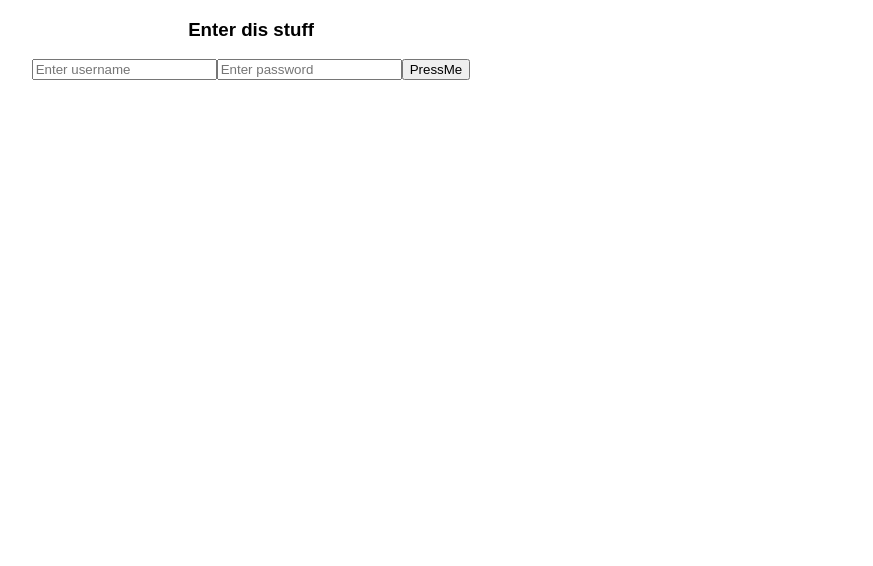
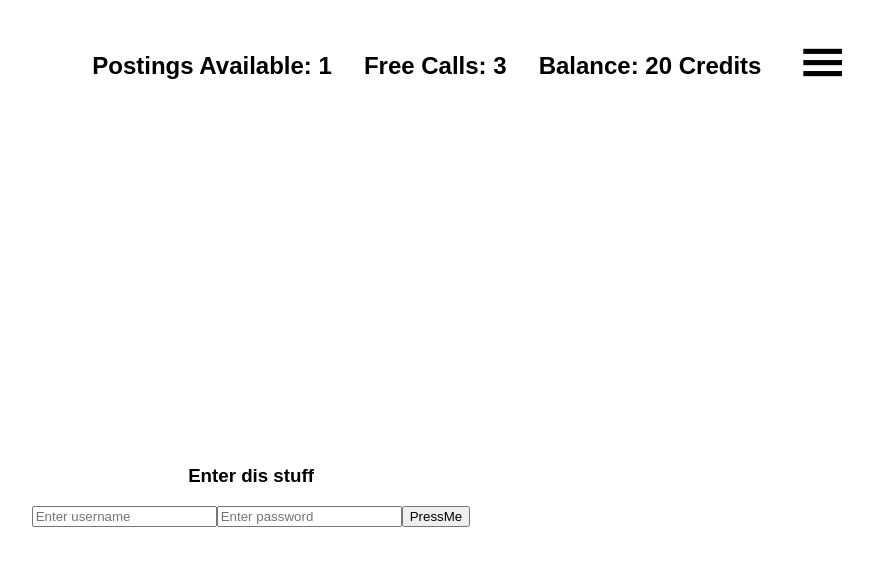
Before and after one commit to BloomTech-Labs/CS8-jobme, a React (Create React App) app in the folder client/: page / in a window 1280 px wide. Shown: the top 566 px of the page, without its empty margins (389-1262 px from the left). Built offline with nearby package versions, Linux system fonts and the light colour scheme.

Commit message:
navigation created, temp css added, imported to app

```diff
--- a/client/src/App.css
+++ b/client/src/App.css
@@ -1,28 +1,3 @@
 .App {
   text-align: center;
 }
-
-.App-logo {
-  animation: App-logo-spin infinite 20s linear;
-  height: 80px;
-}
-
-.App-header {
-  background-color: #222;
-  height: 150px;
-  padding: 20px;
-  color: white;
-}
-
-.App-title {
-  font-size: 1.5em;
-}
-
-.App-intro {
-  font-size: large;
-}
-
-@keyframes App-logo-spin {
-  from { transform: rotate(0deg); }
-  to { transform: rotate(360deg); }
-}
--- a/client/src/App.js
+++ b/client/src/App.js
@@ -1,5 +1,6 @@
 import React, { Component } from 'react';
 import { Login } from './components';
+import Nav from './container/nav/Nav';
 
 import './App.css';
 
@@ -7,9 +8,8 @@ class App extends Component {
   render() {
     return (
       <div className="App">
-        <p>
-          <Login />
-        </p>
+        <Nav />
+        <Login />
       </div>
     );
   }
--- /dev/null
+++ b/client/src/container/nav/Nav.js
@@ -0,0 +1,73 @@
+import React, { Component } from 'react';
+
+import './temp.css';
+
+import NavConst from './NavConst';
+
+class Nav extends Component {
+  constructor(props) {
+    super(props);
+
+    this.state = {
+      isOpen: true,
+      name: ['Kevin'],
+      postsAva: ['1'],
+      freeCall: ['3'],
+      credits: ['20'],
+    };
+
+    this.toggle = this.toggle.bind(this);
+  }
+
+  toggle() {
+    const currentState = this.state.isOpen;
+    this.setState({ isOpen: !currentState });
+  }
+
+  render() {
+    const open = this.state.isOpen;
+    return (
+      <div class="nav_container">
+        <div class="navContainer">
+          <NavConst
+            name={this.state.name}
+            postsAva={this.state.postsAva}
+            freeCall={this.state.freeCall}
+            credits={this.state.credits}
+          />
+          <h4 class={open ? 'collapse' : 'collapse_open'} onClick={this.toggle}>
+            |||
+          </h4>
+        </div>
+        <div
+          class={open ? 'nav_collapse' : 'nav_collapse_open'}
+          // onClick={this.toggle} // this toggles the auto-close
+        >
+          <a href="" class="nav_link">
+            <h3> Profile </h3>
+          </a>
+          <a href="" class="nav_link">
+            <h3> Matches </h3>
+          </a>
+          <a href="" class="nav_link">
+            <h3> Messages </h3>
+          </a>
+
+          <a href="" class="nav_link">
+            <h3>Job Postings </h3>
+          </a>
+          <a href="" class="nav_link">
+            <h3> Billing </h3>
+          </a>
+
+          <hr />
+          <a href="" class="nav_link">
+            <h3> Sign Out </h3>
+          </a>
+        </div>
+      </div>
+    );
+  }
+}
+
+export default Nav;
--- /dev/null
+++ b/client/src/container/nav/NavConst.js
@@ -0,0 +1,15 @@
+import React from 'react';
+
+const NavConst = props => {
+  return (
+    <div class="navCont">
+      <div class="navDiv right_nav">
+        <h2> Postings Available: {props.postsAva} </h2>
+        <h2> Free Calls: {props.freeCall} </h2>
+        <h2> Balance: {props.credits} Credits </h2>
+      </div>
+    </div>
+  );
+};
+
+export default NavConst;
--- /dev/null
+++ b/client/src/container/nav/temp.css
@@ -0,0 +1,103 @@
+span {
+  color: Red;
+}
+
+.navCont {
+  display: flex;
+  justify-content: space-between;
+}
+
+.navContainer {
+  /* margin: 1rem; */
+  display: flex;
+  justify-content: flex-end;
+  z-index: 1;
+}
+
+.navDiv {
+  display: flex;
+}
+
+.right_nav h2 {
+  margin-left: 2rem;
+  transition: color 0.3s ease-in-out;
+  cursor: pointer;
+}
+
+.right_nav h2:hover {
+  color: Red;
+}
+
+.collapse {
+  margin-left: 3rem;
+  margin-right: 1rem;
+  font-size: 2.5rem;
+  transform: rotate(90deg);
+  /* margin-top: 0.7rem; */
+  margin-top: 0.5rem;
+
+  transition: transform 0.5s ease-in-out;
+}
+
+.collapse:hover {
+  cursor: pointer;
+}
+
+.collapse_open {
+  margin-left: 3rem;
+  margin-right: 1rem;
+  font-size: 2.5rem;
+  transform: rotate(0deg);
+  /* margin-top: 0.7rem; */
+  margin-top: 0.5rem;
+  transition: transform 0.5s ease-in-out;
+}
+
+.collapse_open:hover {
+  cursor: pointer;
+}
+
+.navDrop {
+  display: flex;
+  justify-content: flex-end;
+}
+
+.nav_container {
+  margin: 2rem;
+}
+
+.nav_collapse {
+  display: flex;
+  flex-direction: column;
+  position: relative;
+  align-items: flex-end;
+  opacity: 0;
+  z-index: -1;
+  margin-top: -5rem;
+  width: auto;
+
+  transition: all 0.5s ease-in-out;
+}
+
+.nav_collapse_open {
+  display: flex;
+  flex-direction: column;
+  align-items: flex-end;
+  opacity: 1;
+  /* z-index: 1; */
+  margin-top: 0 !important;
+  width: auto;
+
+  transition: all 0.5s ease-in-out;
+}
+
+.nav_link {
+  text-decoration: none;
+  color: black;
+
+  transition: color 0.3s ease;
+}
+
+.nav_link:hover {
+  color: red;
+}
```
Also changed, not shown: 2 other files (tests, documents, lock files or other folders).
